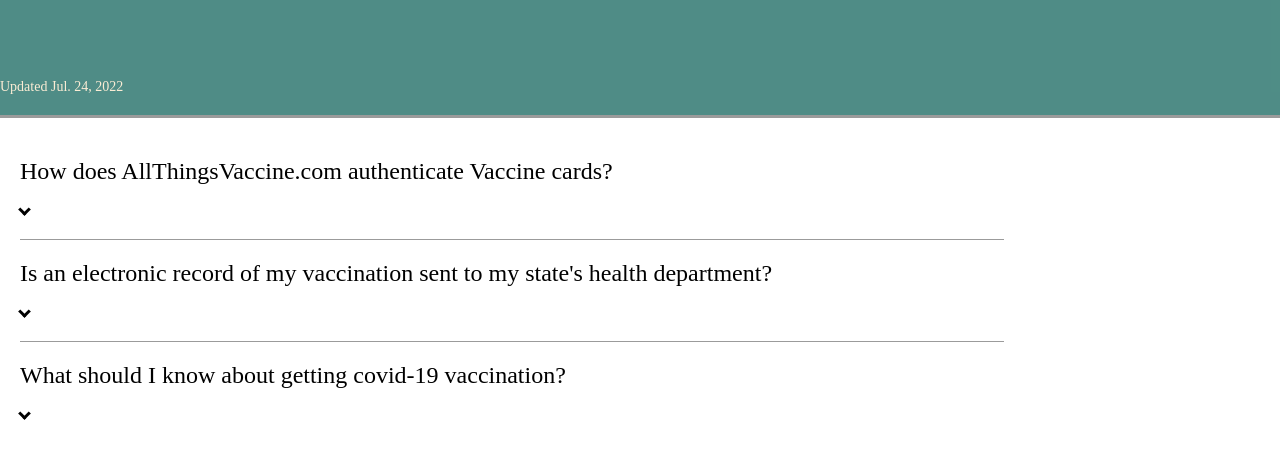
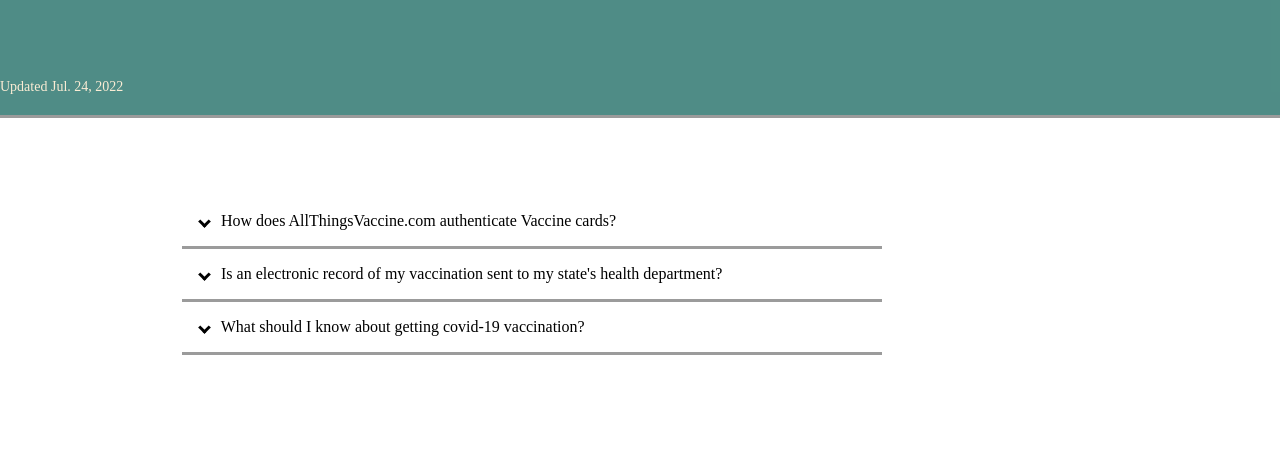
Before and after one commit to gitveryown/AllThingsVaccine, a plain HTML site: page faq.html in a window 1280 px wide. Shown: the part 163-622 px from the top of the page. Drawn offline with Linux system fonts and the light colour scheme.

Commit message:
added javascript drop down menu to FAQ

```diff
--- a/faq.css
+++ b/faq.css
@@ -1,5 +1,6 @@
 body {
-    margin:0
+    margin:0;
+    padding:0;
 }
 
 header {
@@ -66,44 +67,71 @@ button {
 .main-faq {
     width: 80vw;
     font-size: 16px;
+    box-sizing: border-box;
+
 }
 
-.qa-box {
-    margin:20px;
-    display: flex;
-    flex-direction: column;
-    gap:25px;
+.main-faq {
+    padding: 4em 2em;
+}
+
+.faq {
+    list-style:none;
+    max-width: 700px;
+    margin: 0 auto;
+    transition: all 0.5s ease-out
+}
+
+.faq li {
+    border-bottom: 3px solid rgb(155, 155, 155);
+}
+
+.question {
+    padding:1em 0;
+    border-left: 10px #ffff solid;
+    cursor: pointer;
+
 }
 
 
-.question {
-    border-top: 1px solid rgb(155, 155, 155);
+
+.caret {
+    display: inline-block;
+    margin: 0 0.5em;
+    width: 0;
+    height: 0;
+    border: solid black;
+    border-width: 0 3px 3px 0;
+    padding: 3px;
+    transition: all 0.3s ease-in
 
 }
-
-.caret {
-    border: solid black;
-    border-width: 0 3px 3px 0;
-    display: inline-block;
-    padding: 3px;
-
-}
-
 .down {
     transform: rotate(45deg);
     -webkit-transform: rotate(45deg);
 }
 
-h2 {
-   font-weight: 500;
+.faq p {
+    color: #888;
+    line-height: 25px;
 }
 
-.first {
-    border-top:none
+.answer {
+    overflow: hidden;
+    height:0;
+    padding: 0 1em 0 3.3em;
+
 }
 
+.answer-opened{
+    padding: 1em 1em 2em 3.3em;
+    height: initial;
 
-.answer {
-    display:none;
-    margin-bottom:25px;
+
 }
+
+.caret-rotate {
+    transform:rotate(220deg);
+   ;
+
+}
--- a/faq.html
+++ b/faq.html
@@ -6,7 +6,7 @@
     <meta name="viewport" content="width=device-width, initial-scale=1.0">
     <title>Document</title>
 </head>
-<body>
+
     <header>
             <div class="header-top">
                 <a href="index.html"><img src="./images/icons8-vaccine-64.png"></a>
@@ -26,42 +26,41 @@
     </header>
 
     <section class="main-faq">
-        <div class="qa-box">
-
-            <div class="qa-container">
-                <div class="first question">
-                    <h2>How does AllThingsVaccine.com authenticate Vaccine cards?</h2>
+        <ul class=faq>
+                <li>
+                    <div class="question">
                         <span class="caret down"></span>
+                        <span>How does AllThingsVaccine.com authenticate Vaccine cards?</span>
                     </div>
                     <div class="answer">
                         <p>Before AllThingsVaccine.com you could not assure yourselves that somebody walking into your facility is carrying a fraudulent card or a real card, so we go back to the facility that issues the card to be able to provide more information on the card’s correct format.
                         </p>
                     </div>
-            </div>
+                </li>
 
-            <div class="qa-container">
+                <li>
                     <div class="question">
-                    <h2>Is an electronic record of my vaccination sent to my state's health department?</h2>
                         <span class="caret down"></span>
+                        <span>Is an electronic record of my vaccination sent to my state's health department?</span>
                     </div>
                     <div class="answer">
-                        <p>
-                            After completing your vaccination series, yes a vaccination certificate is created in VAMS after a healthcare professional logs a COVID-19 vaccine dose for a recipient in VAMS and these records are stored with the health department. However the businesses you visit do not have access to the health department's database. Ultimately, having your record at the state health department does not convenience you unless you need to replace your original card (which you will not need to do once you have uploaded the card to AllThingsVaccine.com)
+                        <p>After completing your vaccination series, yes a vaccination certificate is created in VAMS after a healthcare professional logs a COVID-19 vaccine dose for a recipient in VAMS and these records are stored with the health department. However the businesses you visit do not have access to the health department's database. Ultimately, having your record at the state health department does not convenience you unless you need to replace your original card (which you will not need to do once you have uploaded the card to AllThingsVaccine.com)
                         </p>
                     </div>
-            </div>
+                </li>
 
-            <div class="qa-container">
-                <div class="question"><h2>What should I know about getting covid-19 vaccination?</h2>
+                <li>
+                    <div class="question">
                         <span class="caret down"></span>
+                        <span>What should I know about getting covid-19 vaccination?</span>
                     </div>
                     <div class="answer">
                         <p>All vaccines vary from how many shots and time inbetween first and secondary dosage, check with manufacturer
-
                         </p>
                     </div>
-            </div>
-        </div>
+                </li>
+        </ul>
     </section>
+    <script src="script.js"></script>
 </body>
 </html>
--- a/script.js
+++ b/script.js
@@ -1,17 +1,16 @@
-let socialLink = document.getElementsByClassName('social-icon')
-let linkedin = document.getElementById('linkedin');
-let twitter = document.getElementById('twitter');
-let instagram = document.getElementById('instagram');
-
-socialLink.addEventListener('mouseover', () =>{
-    linkedin.setAttribute('src', 'images/linkedin-icon.png')
-    twitter.setAttribute('src', 'images/twitter-icon.png')
-    instagram.setAttribute('src', 'images/instagram-icon.png')
-})
+// We are completing the drop box for the answer on the FAQ page
 
 
-socialLink.addEventListener('mouseout', () => {
-	linkedin.setAttribute('src', 'images/linkedin-icon.png')
-    twitter.setAttribute('src', 'images/twitter-icon.png')
-    instagram.setAttribute('src', 'images/instagram-icon.png')
-})
+
+const question = document.querySelectorAll('.question')
+const answer = document.querySelectorAll('.answer')
+const caret = document.querySelectorAll('.caret')
+
+
+for(let i = 0; i < question.length; i++){
+    let qText = question[i]
+    qText.addEventListener('click' , () =>{
+        answer[i].classList.toggle('answer-opened');
+        caret[i].classList.toggle('caret-rotate');
+    })
+}
```
Lines whose indentation alone changed are shown as unchanged.
